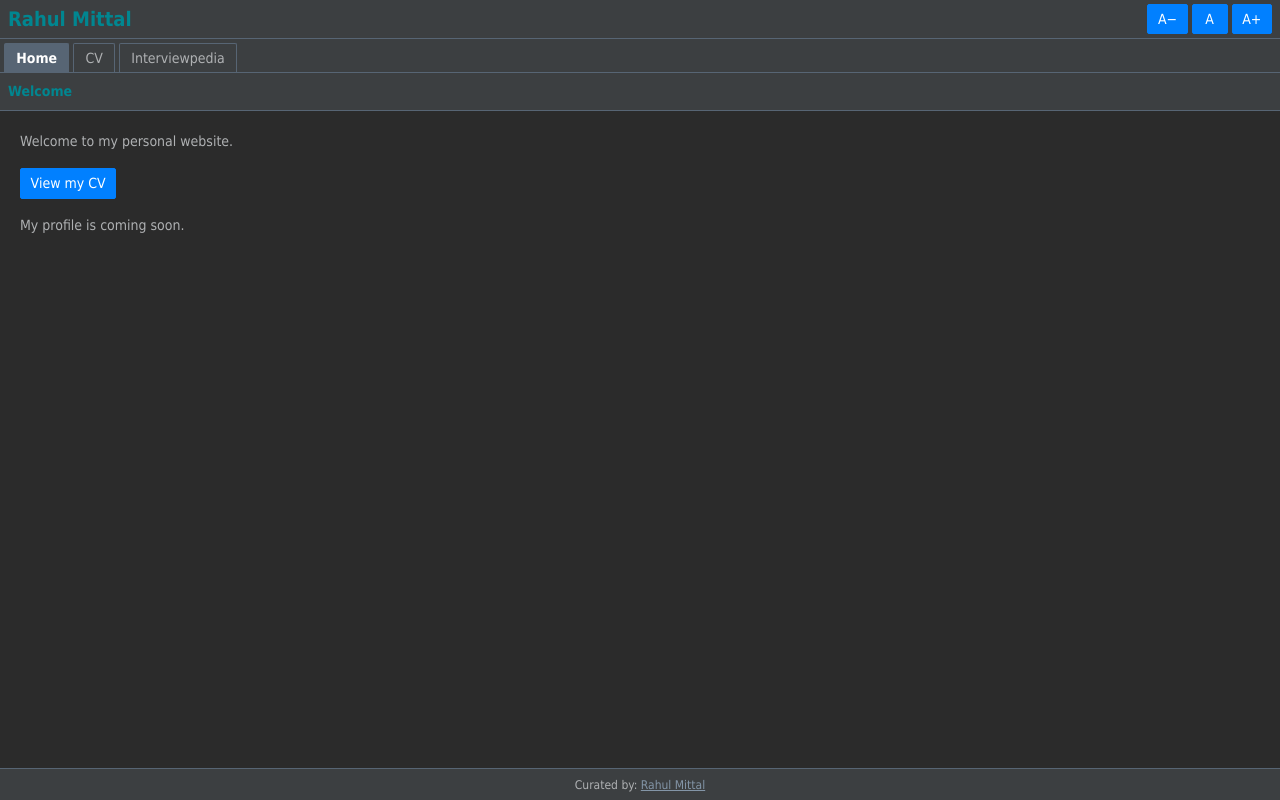
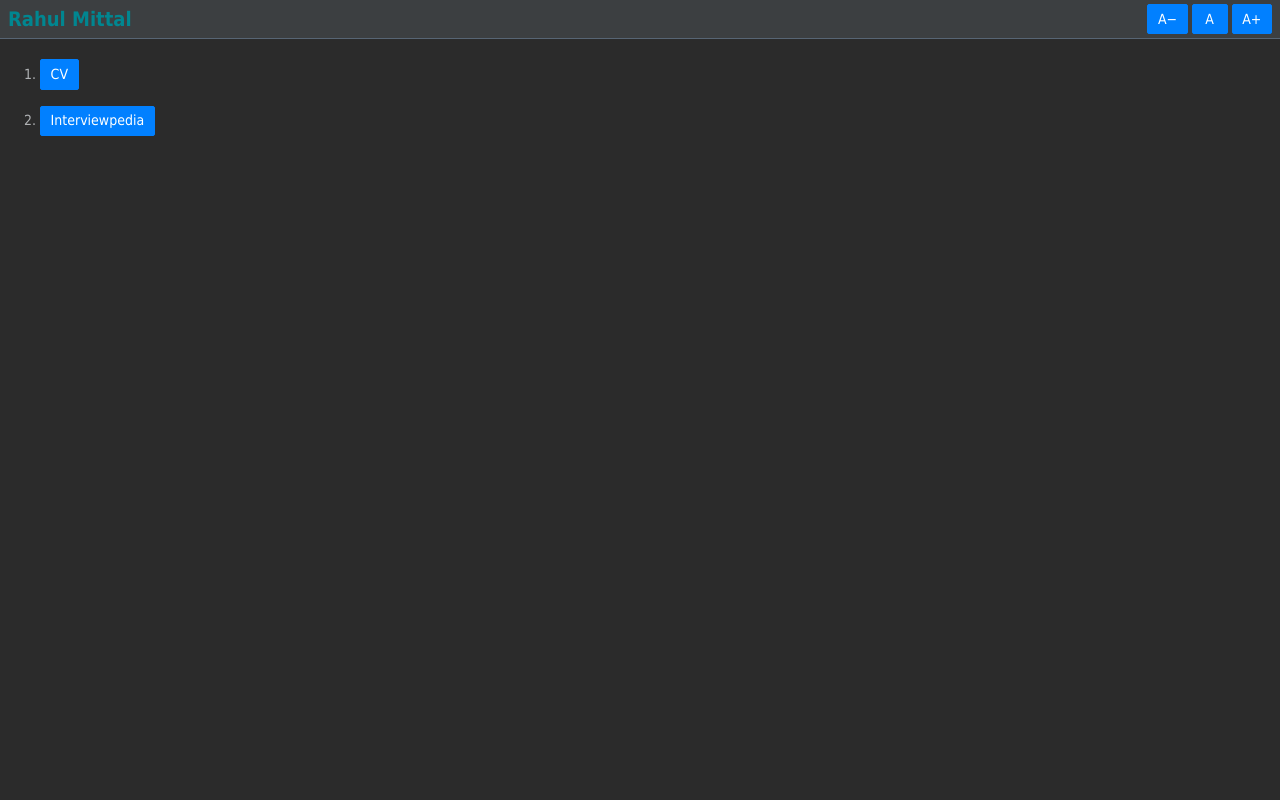
Before and after one commit to rahulmitt/rahulmittal.org, a plain HTML site: page index.html in a window 1280 px wide. Drawn offline with Linux system fonts and the light colour scheme.

Commit message:
added CV

```diff
--- a/index.html
+++ b/index.html
@@ -5,10 +5,10 @@
 <meta name="viewport" content="width=device-width, initial-scale=1">
 <meta name="color-scheme" content="dark">
 <title>Rahul Mittal</title>
-<meta name="description" content="The personal website of Rahul Mittal. Profile and CV.">
+<meta name="description" content="The personal website of Rahul Mittal: CV and Interviewpedia.">
 <link rel="canonical" href="https://rahulmittal.org/">
 <meta property="og:title" content="Rahul Mittal">
-<meta property="og:description" content="Profile and CV.">
+<meta property="og:description" content="CV and Interviewpedia.">
 <meta property="og:type" content="website">
 <meta property="og:url" content="https://rahulmittal.org/">
 <link rel="icon" href="data:,">
@@ -16,9 +16,9 @@
 <style>
   body { margin: 0; min-height: 100vh; display: flex; flex-direction: column; }
   main { flex: 1; display: flex; flex-direction: column; }
-  h1 { margin: 0; font: inherit; }
-  .content { flex: 1; padding: 1.25rem; background: var(--panel); border-bottom: 1px solid var(--border); }
-  .content p { margin: 0 0 1rem; }
+  h1 { margin: 0; line-height: 1.5; }
+  .links { flex: 1; margin: 0; padding: 1.25rem 1.25rem 1.25rem 2.5rem; background: var(--panel); border-top: 1px solid var(--border); }
+  .links li { margin-bottom: 1rem; }
 </style>
 <script>
   // F6.4: apply the saved size before the page is drawn.
@@ -28,29 +28,19 @@
 </script>
 </head>
 <body>
-<nav class="site" aria-label="Main">
-  <div class="site-head">
-    <a class="brand" href="./">Rahul Mittal</a>
-    <div class="sizes" id="sizes" role="group" aria-label="Font size" hidden>
-      <button type="button" id="smaller" aria-label="Decrease font size">A−</button><button type="button" id="reset" aria-label="Reset font size">A</button><button type="button" id="larger" aria-label="Increase font size">A+</button>
-    </div>
-    <span id="status" class="sr-only" role="status"></span>
+<header class="site site-head">
+  <h1 class="brand">Rahul Mittal</h1>
+  <div class="sizes" id="sizes" role="group" aria-label="Font size" hidden>
+    <button type="button" id="smaller" aria-label="Decrease font size">A−</button><button type="button" id="reset" aria-label="Reset font size">A</button><button type="button" id="larger" aria-label="Increase font size">A+</button>
   </div>
-  <ul class="tabs">
-    <li><a href="./" aria-current="page">Home</a></li>
-    <li><a href="cv/">CV</a></li>
-    <li><a href="https://interviewpedia.rahulmittal.org/">Interviewpedia</a></li>
-  </ul>
-</nav>
+  <span id="status" class="sr-only" role="status"></span>
+</header>
 <main class="site">
-  <div class="panel-head"><h1>Welcome</h1></div>
-  <div class="content">
-    <p>Welcome to my personal website.</p>
-    <p><a class="btn" href="cv/">View my CV</a></p>
-    <p>My profile is coming soon.</p>
-  </div>
+  <ol class="links">
+    <li><a class="btn" target="_blank" rel="noopener" href="cv/">CV<span class="sr-only"> (opens in a new tab)</span></a></li>
+    <li><a class="btn" target="_blank" rel="noopener" href="https://interviewpedia.rahulmittal.org/">Interviewpedia<span class="sr-only"> (opens in a new tab)</span></a></li>
+  </ol>
 </main>
-<div class="site foot">Curated by: <a href="https://in.linkedin.com/in/rahulmitt">Rahul Mittal</a></div>
 <script>
   function el(id) { return document.getElementById(id); }
   function buttons() {
--- a/site.css
+++ b/site.css
@@ -15,11 +15,7 @@
 .site button:hover:enabled, .site .btn:hover { background: var(--container); color: #fff; border-color: #ccc; }
 .site button:disabled { opacity: .45; cursor: default; }
 .site a:focus-visible, .site button:focus-visible { outline: 2px solid #fff; outline-offset: 2px; }
-.tabs { display: flex; flex-wrap: wrap; gap: .25rem; margin: 0; padding: .25rem .25rem 0; list-style: none; border: solid var(--border); border-width: 1px 0; }
-.site .tabs a { display: block; padding: .2rem .7rem; border: 1px solid var(--border); border-bottom: 0; border-radius: 2px 2px 0 0; background: var(--container); color: var(--text); text-decoration: none; }
-.site .tabs a:hover { color: var(--bold); }
-.site .tabs a[aria-current] { background: var(--border); color: var(--bold); font-weight: bold; }
-.panel-head { display: flex; flex-wrap: wrap; gap: .25rem 1rem; align-items: center; justify-content: space-between; min-height: 2.4rem; padding: .25rem .5rem; border-bottom: 1px solid var(--border); color: var(--teal); font-size: .875rem; font-weight: bold; }
+.panel-head { display: flex; flex-wrap: wrap; gap: .25rem 1rem; align-items: center; justify-content: space-between; min-height: 2.4rem; padding: .25rem .5rem; border: solid var(--border); border-width: 1px 0; color: var(--teal); font-size: .875rem; font-weight: bold; }
 .panel-head .btn { font-weight: normal; }
 .foot { padding: .4rem; text-align: center; font-size: .75rem; }
 .sr-only { position: absolute; width: 1px; height: 1px; overflow: hidden; clip-path: inset(50%); white-space: nowrap; }
```
Also changed, not shown: cv/index.html (+0 -5 lines).
